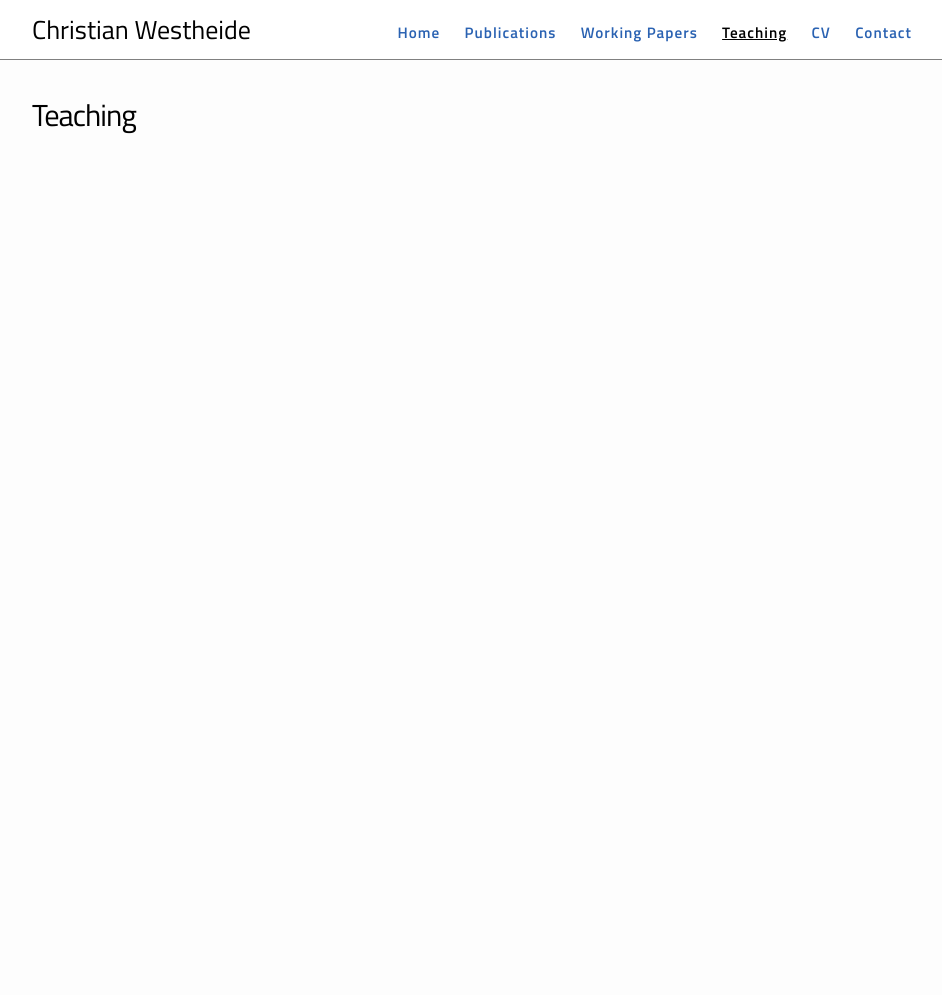
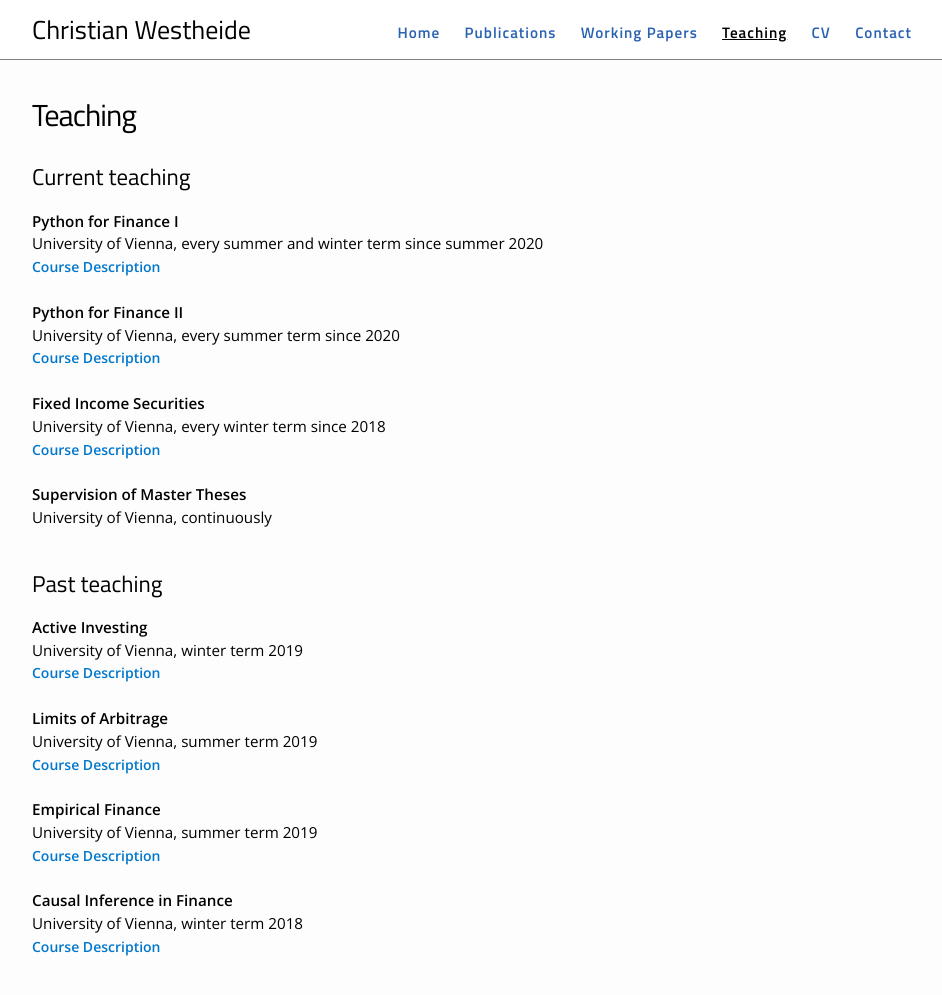
Before and after one commit to christianwestheide/christianwestheide.github.io, a Jekyll site: the page built from teaching.md, in a window 1280 px wide and 1100 px high. Shown: the top 995 px of the window, without its empty margins (163-1105 px from the left). Built offline with Jekyll 4.4.1, drawn with Linux system fonts in a browser that asks for light colours.

Commit message:
update teaching

```diff
--- a/_data/news.yml
+++ b/_data/news.yml
@@ -3,4 +3,3 @@
 
 # - date:
 #   text:
-#
--- /dev/null
+++ b/_data/teaching.yml
@@ -0,0 +1,48 @@
+
+- title: "Python for Finance I"
+  schedule: "University of Vienna, every summer and winter term since summer 2020"
+  link: "https://ufind.univie.ac.at/en/course.html?lv=040164&semester=2022W"
+  description:
+  current: 1
+
+- title: "Python for Finance II"
+  schedule: "University of Vienna, every summer term since 2020"
+  link: "https://ufind.univie.ac.at/en/course.html?lv=040514&semester=2022S"
+  description:
+  current: 1
+
+- title: "Fixed Income Securities"
+  schedule: "University of Vienna, every winter term since 2018"
+  link: "https://ufind.univie.ac.at/en/course.html?lv=040016&semester=2022W"
+  description:
+  current: 1
+
+- title: "Supervision of Master Theses"
+  schedule: "University of Vienna, continuously"
+  link:
+  description:
+  current: 1
+
+- title: "Active Investing"
+  schedule: "University of Vienna, winter term 2019"
+  link: "https://ufind.univie.ac.at/en/course.html?lv=040050&semester=2019W"
+  description:
+  current: 0
+
+- title: "Limits of Arbitrage"
+  schedule: "University of Vienna, summer term 2019"
+  link: "https://ufind.univie.ac.at/en/course.html?lv=040031&semester=2019S"
+  description:
+  current: 0
+
+- title: "Empirical Finance"
+  schedule: "University of Vienna, summer term 2019"
+  link: "https://ufind.univie.ac.at/en/course.html?lv=040514&semester=2019S"
+  description:
+  current: 0
+
+- title: "Causal Inference in Finance"
+  schedule: "University of Vienna, winter term 2018"
+  link: "https://ufind.univie.ac.at/en/course.html?lv=040050&semester=2018W"
+  description:
+  current: 0
--- a/teaching.md
+++ b/teaching.md
@@ -3,11 +3,46 @@ layout: page
 title: Teaching
 permalink: /teaching/
 ---
+<h2>Current teaching</h2>
+<ul class="listing">
+{% for item in site.data.teaching %}
+{% if item.current>0 %}
+	<li>
+		<b>{{item.title}}</b><br/>
+    {% if item.description %}
+		{{item.description}}
+    <br/>
+		{% endif %}
+		{{item.schedule}}<br/>
+    {% if item.link %}
+		<div class="link-buttons">
+    <a href ="{{item.link}}" target ="_blank"><div class = "color-button2">Course Description</div></a>
+		</div>
+    {% endif %}
+		<br/>
+	</li>
+{% endif %}
+{% endfor %}
+</ul>
+<h2>Past teaching</h2>
 
-<!-- <ul>
-	<li><a href="courses">Courses undertaken</a> - A list of important courses that I have completed so far.</li>
-	<li><a href="extracurricular">Extracurriculars</a> - A glimpse into my non-academic life!</li>
-	<li><a href="travel">Travel</a> - Some moments from my trips to beautiful places around the world.</li>
+<ul class="listing">
+{% for item in site.data.teaching %}
+{% if item.current==0 %}
+	<li>
+		<b>{{item.title}}</b><br/>
+    {% if item.description %}
+		{{item.description}}
+    <br/>
+		{% endif %}
+		{{item.schedule}}<br/>
+    {% if item.link %}
+		<div class="link-buttons">
+    <a href ="{{item.link}}" target ="_blank"><div class = "color-button2">Course Description</div></a>
+		</div>
+    {% endif %}
+		<br/>
+	</li>
+  {% endif %}
+{% endfor %}
 </ul>
-
-You can add other topics by editing `miscellany.md` and `_data/menu.yml`. -->
```
